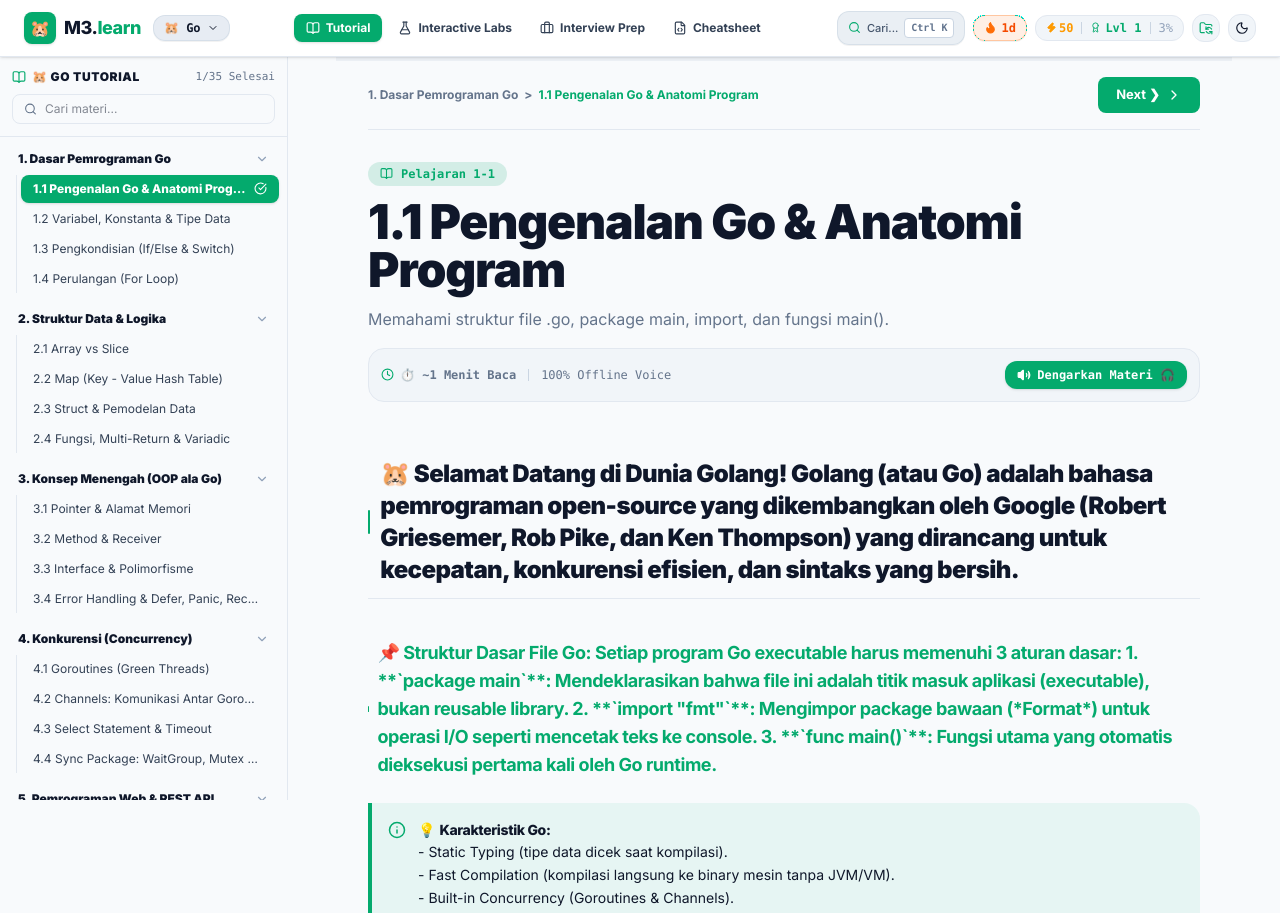
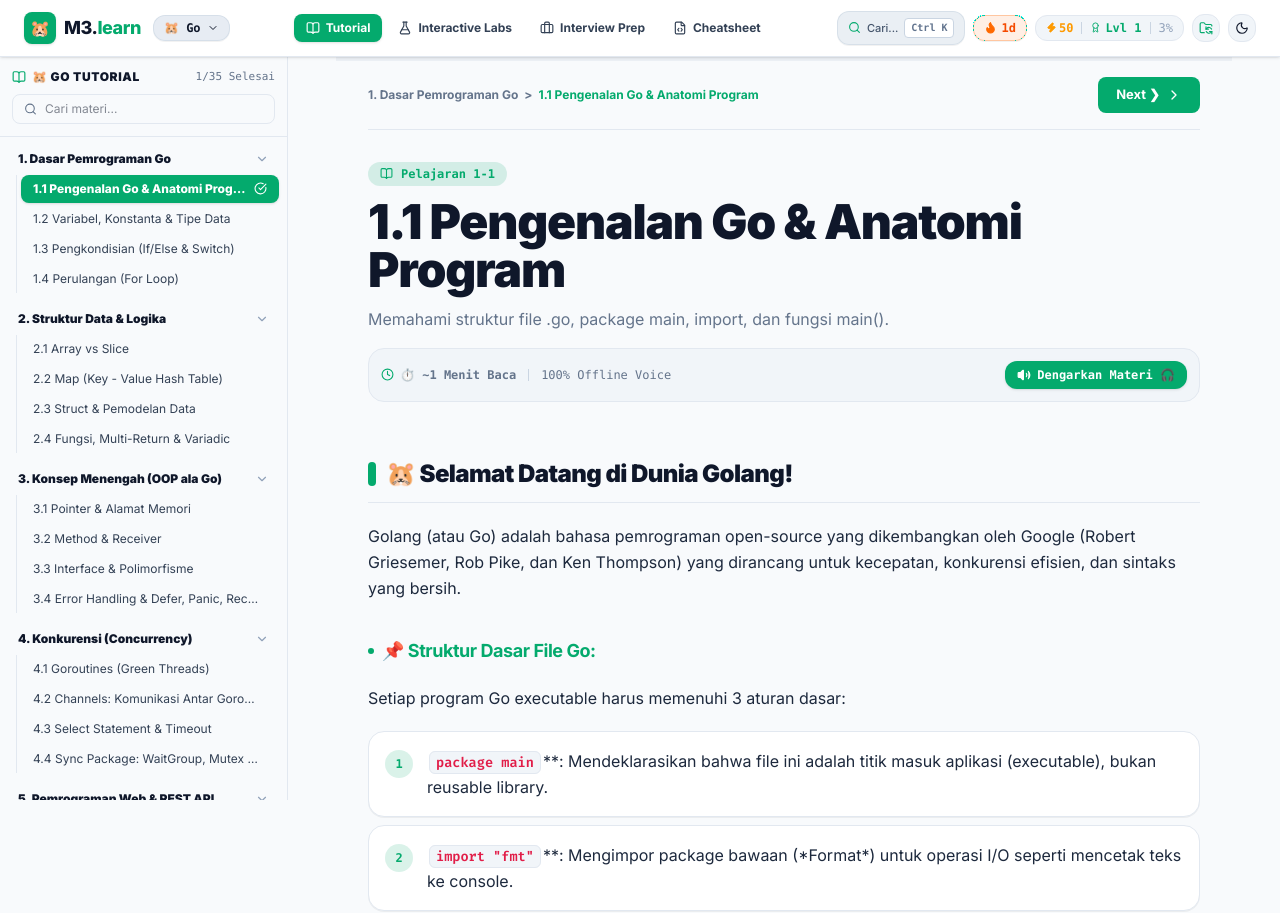
Before and after one commit to mazkev/learn-go-app, a React (Vite) app in the folder frontend/: page / in a window 1280 px wide. Shown: the top 913 px of the page. Built offline with nearby package versions, Linux system fonts and the light colour scheme.

Commit message:
fix(content): cleanly separate headings, intro sentences, and numbered list cards across all lesson contents

```diff
--- a/frontend/src/components/w3layout/W3TutorialReader.jsx
+++ b/frontend/src/components/w3layout/W3TutorialReader.jsx
@@ -69,14 +69,23 @@ function normalizeMarkdownContent(raw) {
 
   let text = raw;
 
-  // 1. Separate combined numbered lists: e.g. "aturan: 1. **package main** 2. **import**"
-  text = text.replace(/([^\n])\s+(\d+\.\s+)/g, "$1\n$2");
+  // 1. Separate headings from subsequent text if separated only by a single newline:
+  text = text.replace(/^(#{1,6}\s+[^\n]+)\n([^\n#])/gm, "$1\n\n$2");
 
-  // 2. Separate emoji headers into standalone paragraphs: e.g. "...sebelumnya. 📌 Struktur Dasar"
+  // 2. Separate blockquotes:
+  text = text.replace(/([^\n])\n(>\s+)/g, "$1\n\n$2");
+  text = text.replace(/(>\s+[^\n]+)\n([^>\n])/g, "$1\n\n$2");
+
+  // 3. Separate numbered lists:
+  text = text.replace(/([^\n])\s+(\d+\.\s+)/g, "$1\n\n$2");
+  text = text.replace(/([^\n])\n(\d+\.\s+)/g, "$1\n\n$2");
+
+  // 4. Separate bullet items:
+  text = text.replace(/([^\n])\s+(-\s+)/g, "$1\n\n$2");
+  text = text.replace(/([^\n])\n(-\s+)/g, "$1\n\n$2");
+
+  // 5. Separate emoji headers:
   text = text.replace(/([^\n])\s+([📌💡⚡🎯🔥💎🛡️🚀]\s+)/g, "$1\n\n$2");
-
-  // 3. Separate combined bullet points: e.g. "berikut: - item 1 - item 2"
-  text = text.replace(/([^\n])\s+(-\s+)/g, "$1\n$2");
 
   return text;
 }
@@ -91,7 +100,7 @@ function RichContentRenderer({ content }) {
   const rawBlocks = normalized.split(/\n\s*\n/);
 
   return (
-    <div className="space-y-6 text-sm md:text-base theme-body leading-relaxed">
+    <div className="space-y-5 text-sm md:text-base theme-body leading-relaxed">
       {rawBlocks.map((block, idx) => {
         const trimmed = block.trim();
         if (!trimmed) return null;
@@ -182,22 +191,14 @@ function RichContentRenderer({ content }) {
           }
         }
 
-        // 6. Block with Mixed Lines (Paragraph + Numbered Lists / Bullet points)
-        const lines = trimmed.split("\n").map((l) => l.trim()).filter(Boolean);
-        const hasListItems = lines.some((l) => /^\d+\.\s+/.test(l) || /^[-*]\s+/.test(l));
-
-        if (hasListItems) {
+        // 6. Ordered List Item: 1. ...
+        if (/^\d+\.\s+/.test(trimmed)) {
+          const match = trimmed.match(/^(\d+)\.\s+(.*)/s);
+          const num = match ? match[1] : idx + 1;
+          const textOnly = match ? match[2] : trimmed;
           return (
-            <div key={idx} className="space-y-3 my-3">
-              {lines.map((line, lIdx) => {
-                // Ordered List Item: 1. ...
-                if (/^\d+\.\s+/.test(line)) {
-                  const match = line.match(/^(\d+)\.\s+(.*)/);
-                  const num = match ? match[1] : lIdx + 1;
-                  const textOnly = match ? match[2] : line;
-                  return (
-                    <div key={lIdx} className="flex items-start gap-3 p-3.5 rounded-2xl bg-white dark:bg-white/[0.03] border border-slate-200/80 dark:border-white/5 shadow-2xs">
-                      <span className="w-6 h-6 rounded-full bg-[#04AA6D]/15 text-[#04AA6D] font-extrabold text-xs flex items-center justify-center shrink-0 mt-0.5 font-mono">
+            <div key={idx} className="flex items-start gap-3.5 p-4 rounded-2xl bg-white dark:bg-white/[0.04] border border-slate-200 dark:border-white/10 shadow-2xs my-2 hover:border-[#04AA6D]/40 transition-colors">
+              <span className="w-7 h-7 rounded-full bg-[#04AA6D]/15 text-[#04AA6D] font-black text-xs flex items-center justify-center shrink-0 mt-0.5 font-mono">
                 {num}
               </span>
               <div className="flex-1 leading-relaxed text-slate-800 dark:text-slate-200">
@@ -207,11 +208,11 @@ function RichContentRenderer({ content }) {
           );
         }
 
-                // Unordered List Item: - ...
-                if (/^[-*]\s+/.test(line)) {
-                  const textOnly = line.replace(/^[-*]\s+/, "");
+        // 7. Unordered List Item: - ...
+        if (/^[-*]\s+/.test(trimmed)) {
+          const textOnly = trimmed.replace(/^[-*]\s+/, "");
           return (
-                    <div key={lIdx} className="flex items-start gap-3 pl-2">
+            <div key={idx} className="flex items-start gap-3 pl-2 my-1.5">
               <span className="w-2 h-2 rounded-full bg-[#04AA6D] shrink-0 mt-2" />
               <div className="flex-1 leading-relaxed text-slate-800 dark:text-slate-200">
                 {renderInlineFormatted(textOnly)}
@@ -220,32 +221,21 @@ function RichContentRenderer({ content }) {
           );
         }
 
-                // Regular intro / section line
-                return (
-                  <p key={lIdx} className="leading-relaxed font-bold text-slate-900 dark:text-slate-100">
-                    {renderInlineFormatted(line)}
-                  </p>
-                );
-              })}
-            </div>
-          );
-        }
-
-        // 7. Highlight Feature Callout for Emojis (📌, 💡, ⚡, 🎯, 🔥, 💎, 🛡️, 🚀)
+        // 8. Highlight Feature Callout for Emojis (📌, 💡, ⚡, 🎯, 🔥, 💎, 🛡️, 🚀)
         if (/^[📌💡⚡🎯🔥💎🛡️🚀]/.test(trimmed)) {
           return (
             <div
               key={idx}
-              className="p-4.5 rounded-2xl bg-slate-50 dark:bg-white/[0.02] border border-slate-200/90 dark:border-white/10 shadow-2xs space-y-2 my-4"
+              className="p-4 rounded-2xl bg-slate-50 dark:bg-white/[0.02] border border-slate-200 dark:border-white/10 shadow-2xs space-y-1.5 my-3"
             >
-              <div className="leading-relaxed font-semibold text-slate-900 dark:text-slate-100">
+              <div className="leading-relaxed font-bold text-slate-900 dark:text-slate-100">
                 {renderInlineFormatted(trimmed)}
               </div>
             </div>
           );
         }
 
-        // 8. Standard Clean Paragraph
+        // 9. Standard Clean Paragraph
         return (
           <p key={idx} className="leading-relaxed text-slate-800 dark:text-slate-200">
             {renderInlineFormatted(trimmed)}
```
Lines whose indentation alone changed are shown as unchanged.
